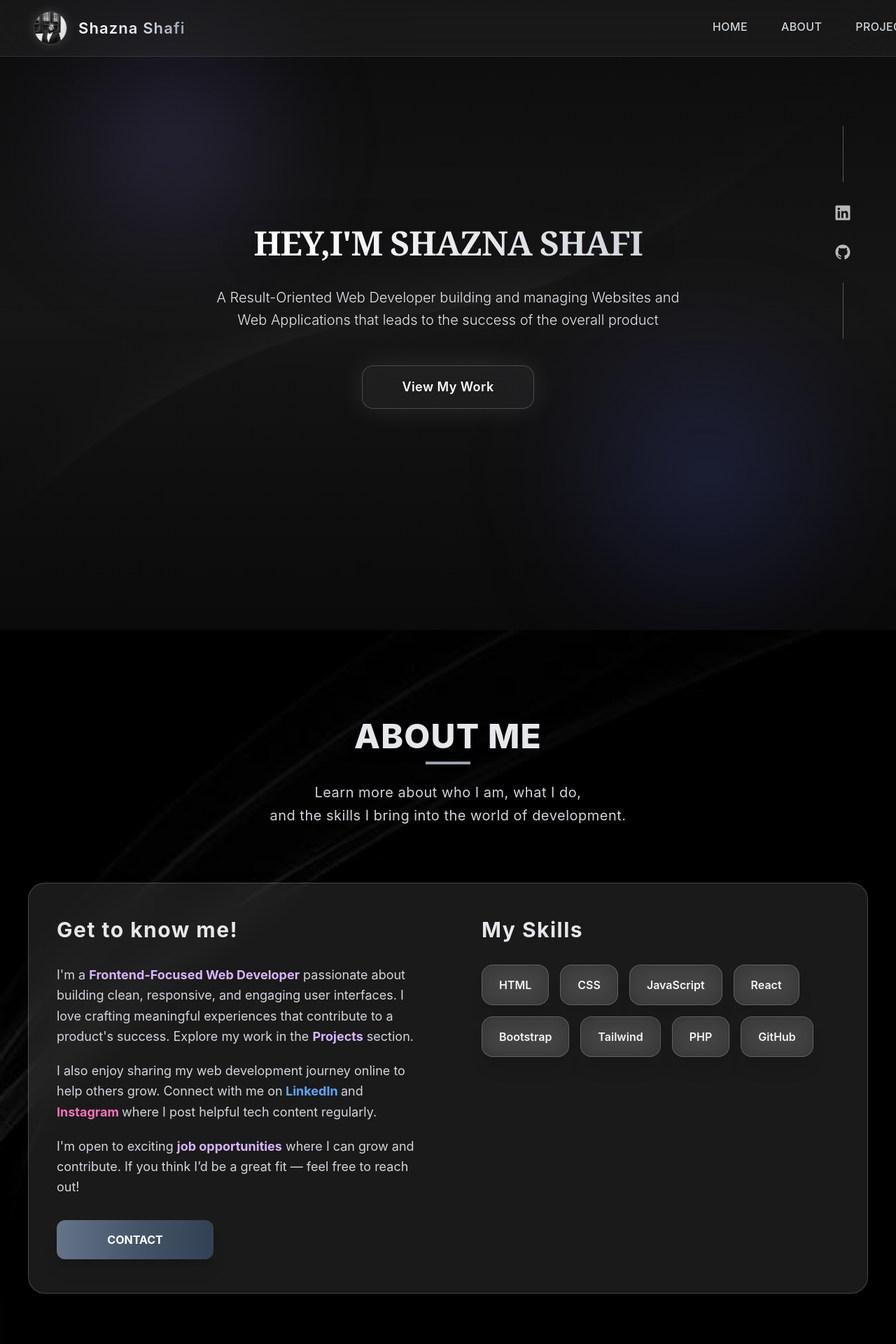
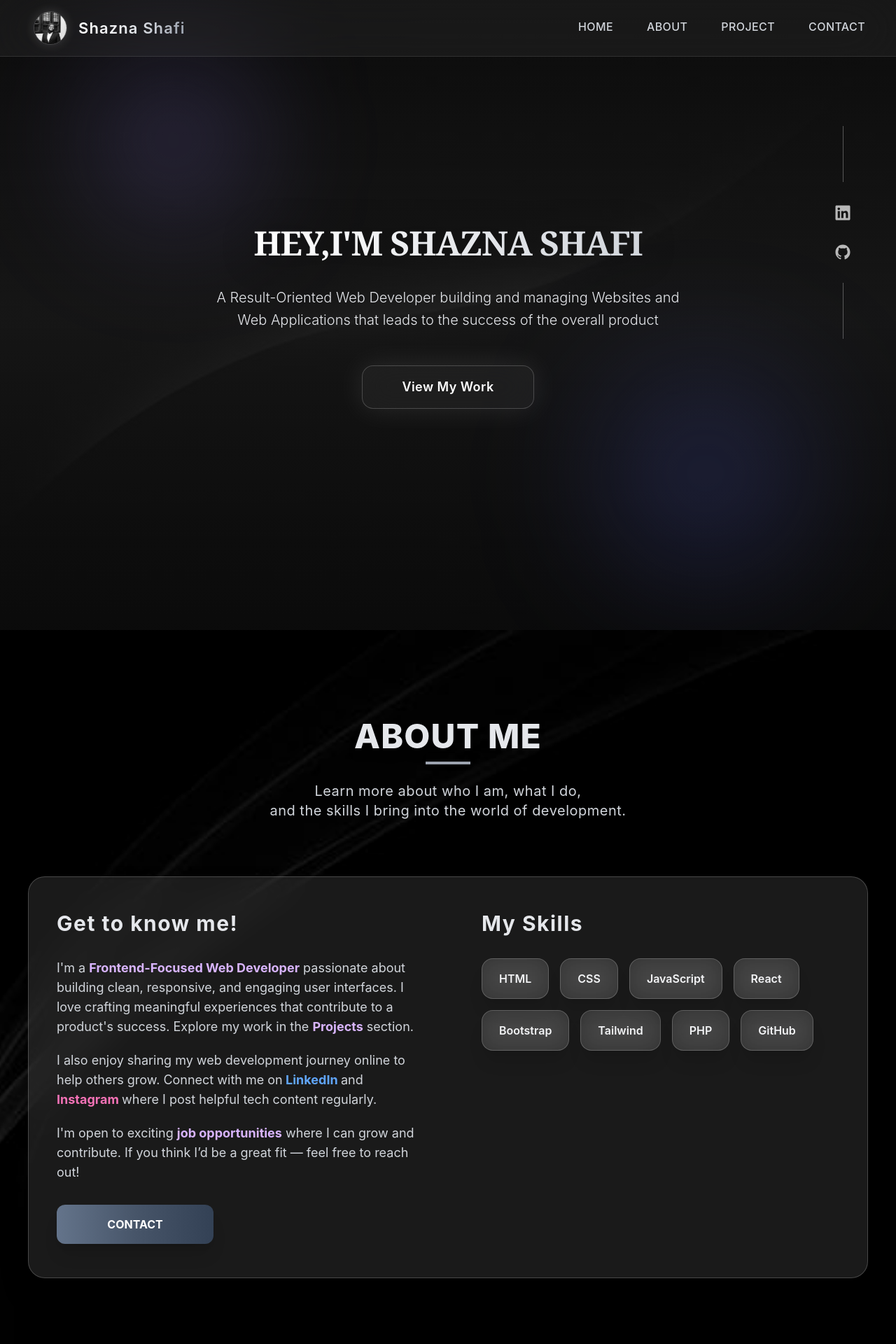
Before and after one commit to shaznashafi12/portfolio, a React (Create React App) app: page / in a window 1280 px wide. Shown: the top 1920 px of the page at 70% size. Built offline with nearby package versions, Linux system fonts and the light colour scheme.

Commit message:
first commit

```diff
--- a/src/port/About.jsx
+++ b/src/port/About.jsx
@@ -5,34 +5,46 @@ import { Link } from 'react-router-dom'
 const About = () => {
   return (
     <div id='about'>
-
       <div
-        className="min-h-screen bg-cover bg-center py-32 px-10"
+        className="min-h-screen bg-cover bg-center py-32 px-6 sm:px-10"
         style={{ backgroundImage: `url(${img2})` }}
       >
-
-        <h1 className="text-center text-5xl font-extrabold text-gray-200 drop-shadow-lg tracking-wide">
+        <h1 className="text-center text-4xl sm:text-5xl font-extrabold text-gray-200 drop-shadow-lg tracking-wide">
           ABOUT ME
         </h1>
+
         <div className="mx-auto w-16 pt-3 border-b-4 border-gray-400 shadow-md"></div>
 
-        <h6 className="text-xl text-center mt-6 text-gray-300 tracking-wide leading-relaxed">
-          Learn more about who I am, what I do, <br />
+        <h6 className="text-lg sm:text-xl text-center mt-6 text-gray-300 tracking-wide leading-relaxed">
+          Learn more about who I am, what I do, <br className="hidden sm:block" />
           and the skills I bring into the world of development.
         </h6>
 
-        <div className="flex justify-between mt-20 px-10 backdrop-blur-xl bg-white/10 rounded-3xl shadow-2xl py-12 border border-white/20">
+        <div
+          className="
+            flex flex-col lg:flex-row justify-between
+            mt-16 lg:mt-20
+            px-6 sm:px-10
+            backdrop-blur-xl bg-white/10
+            rounded-3xl shadow-2xl
+            py-10 sm:py-12
+            border border-white/20
+            max-w-7xl mx-auto
+          "
+        >
+          {/* Left Section */}
+          <div className="w-full lg:w-1/2 lg:pr-12">
+            <h2 className="text-2xl sm:text-3xl font-bold text-gray-200 mb-8 tracking-wider">
+              Get to know me!
+            </h2>
 
-          <div className="w-1/2 pr-12">
-            <h2 className="text-3xl font-bold text-gray-200 mb-8 tracking-wider">Get to know me!</h2>
-
-            <p className="text-gray-300 text-lg leading-relaxed mb-5">
+            <p className="text-gray-300 text-base sm:text-lg leading-relaxed mb-5">
               I'm a <span className="font-bold text-purple-300">Frontend-Focused Web Developer</span> passionate about building clean, responsive, and engaging user interfaces.
               I love crafting meaningful experiences that contribute to a product's success.
               Explore my work in the <span className="font-bold text-purple-300">Projects</span> section.
             </p>
 
-            <p className="text-gray-300 text-lg leading-relaxed mb-5">
+            <p className="text-gray-300 text-base sm:text-lg leading-relaxed mb-5">
               I also enjoy sharing my web development journey online to help others grow.
               Connect with me on
               <a href="https://linkedin.com" className="font-bold text-blue-400 hover:text-blue-300"> LinkedIn </a>
@@ -41,54 +53,57 @@ const About = () => {
               where I post helpful tech content regularly.
             </p>
 
-            <p className="text-gray-300 text-lg leading-relaxed mb-8">
+            <p className="text-gray-300 text-base sm:text-lg leading-relaxed mb-8">
               I'm open to exciting <span className="font-bold text-purple-300">job opportunities</span> where I can grow and contribute.
               If you think I’d be a great fit — feel free to reach out!
             </p>
+
             <Link to="/contact">
               <button
-    className="w-56 h-14 rounded-xl font-bold text-white
+                className="
+                  w-56 h-14 rounded-xl font-bold text-white
                   bg-gradient-to-r from-slate-500 via-slate-600 to-slate-700
-    hover:opacity-90 shadow-xl hover:shadow-slate-600/40 transition"
+                  hover:opacity-90 shadow-xl
+                  hover:shadow-slate-600/40 transition
+                "
               >
                 CONTACT
               </button>
             </Link>
-
           </div>
 
-          <div className="w-1/2 pl-12">
-            <h2 className="text-3xl font-bold text-gray-200 mb-8 tracking-wider">My Skills</h2>
+          {/* Right Section */}
+          <div className="w-full lg:w-1/2 lg:pl-12 mt-14 lg:mt-0">
+            <h2 className="text-2xl sm:text-3xl font-bold text-gray-200 mb-8 tracking-wider">
+              My Skills
+            </h2>
 
             <div className="flex flex-wrap gap-4">
-
-
               {[
                 "HTML", "CSS", "JavaScript", "React",
                 "Bootstrap", "Tailwind", "PHP", "GitHub"
               ].map((skill) => (
                 <div
                   key={skill}
-      className="flex items-center justify-center px-6 py-4
+                  className="
+                    flex items-center justify-center
+                    px-5 sm:px-6 py-4
                     bg-white/10 backdrop-blur-lg
-      text-gray-100 font-semibold rounded-2xl
-      border border-white/20 shadow-xl
+                    text-gray-100 font-semibold
+                    rounded-2xl border border-white/20
+                    shadow-xl
                     hover:bg-white/20 hover:border-purple-400/40
                     hover:shadow-purple-500/40 hover:scale-110
-      transition-all duration-300"
+                    transition-all duration-300
+                  "
                 >
                   {skill}
                 </div>
               ))}
-
             </div>
-
           </div>
-
         </div>
-
       </div>
-
     </div>
   )
 }
--- a/src/port/Home.jsx
+++ b/src/port/Home.jsx
@@ -1,35 +1,37 @@
-import React from 'react'
+import React, { useState } from 'react'
 import img from '../images/port.jpeg'
 import bg from '../images/bgg2.jpeg'
 import { Link } from 'react-router-dom'
-import { FaLinkedin } from "react-icons/fa";
-import { IoLogoGithub } from "react-icons/io";
+import { FaLinkedin } from "react-icons/fa"
+import { IoLogoGithub } from "react-icons/io"
+import { FiMenu, FiX } from 'react-icons/fi'
 
 const Home = () => {
+  const [menuOpen, setMenuOpen] = useState(false)
+
   return (
-    <div id="home" className="bg-[#0f0f0f] text-gray-900">
+    <div id="home" className="bg-[#0f0f0f] text-gray-900 overflow-x-hidden">
 
       {/* NAVBAR */}
-<header className="fixed top-0 left-0 w-full z-50 bg-white/5 backdrop-blur-2xl border-b border-white/10">
-  <nav className="max-w-7xl h-20 flex items-center justify-between px-12">
+<header className="fixed top-0 left-0 w-full z-50 bg-white/5 backdrop-blur-2xl border-b border-white/10 pr-4 md:pr-48">
+        <nav className="max-w-7xl h-20 flex items-center justify-between px-6 sm:px-12 mx-auto">
 
           {/* Logo */}
-    <div className="flex items-center gap-4">
+          <div className="flex items-center gap-4 shrink-0 ">
             <img
               src={img}
               alt="profile"
               className="h-12 w-12 rounded-full border border-white/20
               shadow-[0_0_15px_rgba(255,255,255,0.15)]"
             />
-
             <h2 className="text-[22px] font-semibold tracking-wider bg-gradient-to-r
-        from-white via-gray-200 to-gray-400 bg-clip-text text-transparent">
+              from-white via-gray-200 to-gray-400 bg-clip-text text-transparent whitespace-nowrap">
               Shazna Shafi
             </h2>
           </div>
 
-    {/* Navigation */}
-    <ul className="flex gap-10 mr-[-200px] text-gray-300 font-medium tracking-wide">
+          {/* Desktop Navigation */}
+          <ul className="hidden md:flex gap-10 mr-0 md:mr-[-200px] text-gray-300 font-medium tracking-wide whitespace-nowrap">
             {["home", "about", "project", "contact"].map((sec) => (
               <li
                 key={sec}
@@ -47,9 +49,41 @@ const Home = () => {
               </li>
             ))}
           </ul>
+
+         <div className="md:hidden absolute right-6 top-1/2 -translate-y-1/2">
+  <button
+    onClick={() => setMenuOpen(!menuOpen)}
+    className="relative z-50"
+  >
+    {menuOpen ? (
+      <FiX className="text-2xl text-white" />
+    ) : (
+      <FiMenu className="text-2xl text-white" />
+    )}
+  </button>
+</div>
         </nav>
+
+        {/* Mobile Navigation (NOT TRANSPARENT OVER HERO) */}
+        {menuOpen && (
+          <div className="md:hidden w-full bg-[#0f0f0f]/95 backdrop-blur-2xl border-t border-white/10">
+            <ul className="flex flex-col gap-6 p-6 text-gray-300">
+              {["home", "about", "project", "contact"].map((sec) => (
+                <li
+                  key={sec}
+                  onClick={() => {
+                    document.getElementById(sec)?.scrollIntoView({ behavior: "smooth" })
+                    setMenuOpen(false)
+                  }}
+                  className="cursor-pointer text-lg font-medium hover:text-white transition-colors duration-300"
+                >
+                  {sec.toUpperCase()}
+                </li>
+              ))}
+            </ul>
+          </div>
+        )}
       </header>
-
 
       {/* HERO SECTION */}
       <section
@@ -60,33 +94,25 @@ const Home = () => {
           backgroundPosition: "center"
         }}
       >
-
-        {/* Premium Gradient Overlay */}
         <div className="absolute inset-0 bg-gradient-to-b
           from-black/60 via-[#1a1a1a]/60 to-[#0d0d0d]/80">
         </div>
 
-        {/* Soft Geometric Glow Circles */}
-        <div className="absolute top-20 left-32 w-60 h-60 bg-[#9b87ff]/20 rounded-full blur-[90px]"></div>
-        <div className="absolute bottom-20 right-32 w-72 h-72 bg-[#5f6fff]/20 rounded-full blur-[100px]"></div>
+        <div className="absolute top-20 left-32 w-60 h-60 bg-[#9b87ff]/20 rounded-full blur-[90px] hidden sm:block"></div>
+        <div className="absolute bottom-20 right-32 w-72 h-72 bg-[#5f6fff]/20 rounded-full blur-[100px] hidden sm:block"></div>
 
-        {/* Content */}
-        <div className="relative z-10 flex flex-col items-center px-6">
-
-          {/* Title */}
+        <div className="relative z-10 flex flex-col items-center px-6 max-w-4xl mx-auto">
           <h1 className="text-5xl font-semibold tracking-tight leading-tight font-serif
-            bg-gradient-to-r from-white to-gray-300 text-transparent bg-clip-text drop-shadow-[0_4px_25px_rgba(0,0,0,0.4)]">
+            bg-gradient-to-r from-white to-gray-300 text-transparent bg-clip-text
+            drop-shadow-[0_4px_25px_rgba(0,0,0,0.4)]">
             HEY,I'M SHAZNA SHAFI
           </h1>
 
-          {/* Subtitle */}
           <p className="mt-8 max-w-2xl text-[20px] text-gray-200 leading-relaxed font-light">
-            <span className="font-medium text-white"></span> A Result-Oriented Web Developer building and managing Websites
-             and
-            Web Applications that leads to the success of the overall product
+            A Result-Oriented Web Developer building and managing Websites
+            and Web Applications that leads to the success of the overall product
           </p>
 
-          {/* Button */}
           <Link to="">
             <button className="
               mt-12 px-14 py-4 text-lg font-semibold tracking-wide
@@ -102,30 +128,19 @@ const Home = () => {
             ">
               View My Work
             </button>
-
           </Link>
         </div>
 
-        {/* Social Icons Premium Sidebar */}
-        <div className="absolute right-16 top-1/3 flex flex-col items-center gap-8">
-
-          {/* Line */}
+        <div className="hidden lg:flex absolute right-16 top-1/3 flex flex-col items-center gap-8">
           <div className="w-[1px] mt-[-120px] h-20 bg-white/30"></div>
-
           {[FaLinkedin, IoLogoGithub].map((Icon, i) => (
-            <Icon
-              key={i}
-              className="h-6 w-6 text-white/70 hover:text-white transition-all duration-200 cursor-pointer"
-            />
+            <Icon key={i} className="h-6 w-6 text-white/70 hover:text-white cursor-pointer" />
           ))}
-
-          {/* Line */}
           <div className="w-[1px] h-20 bg-white/30"></div>
         </div>
-
       </section>
     </div>
-  );
-};
+  )
+}
 
-export default Home;
+export default Home
```
Also changed, not shown: src/port/Contact.jsx (+74 -15 lines). Lines whose indentation alone changed are shown as unchanged.
